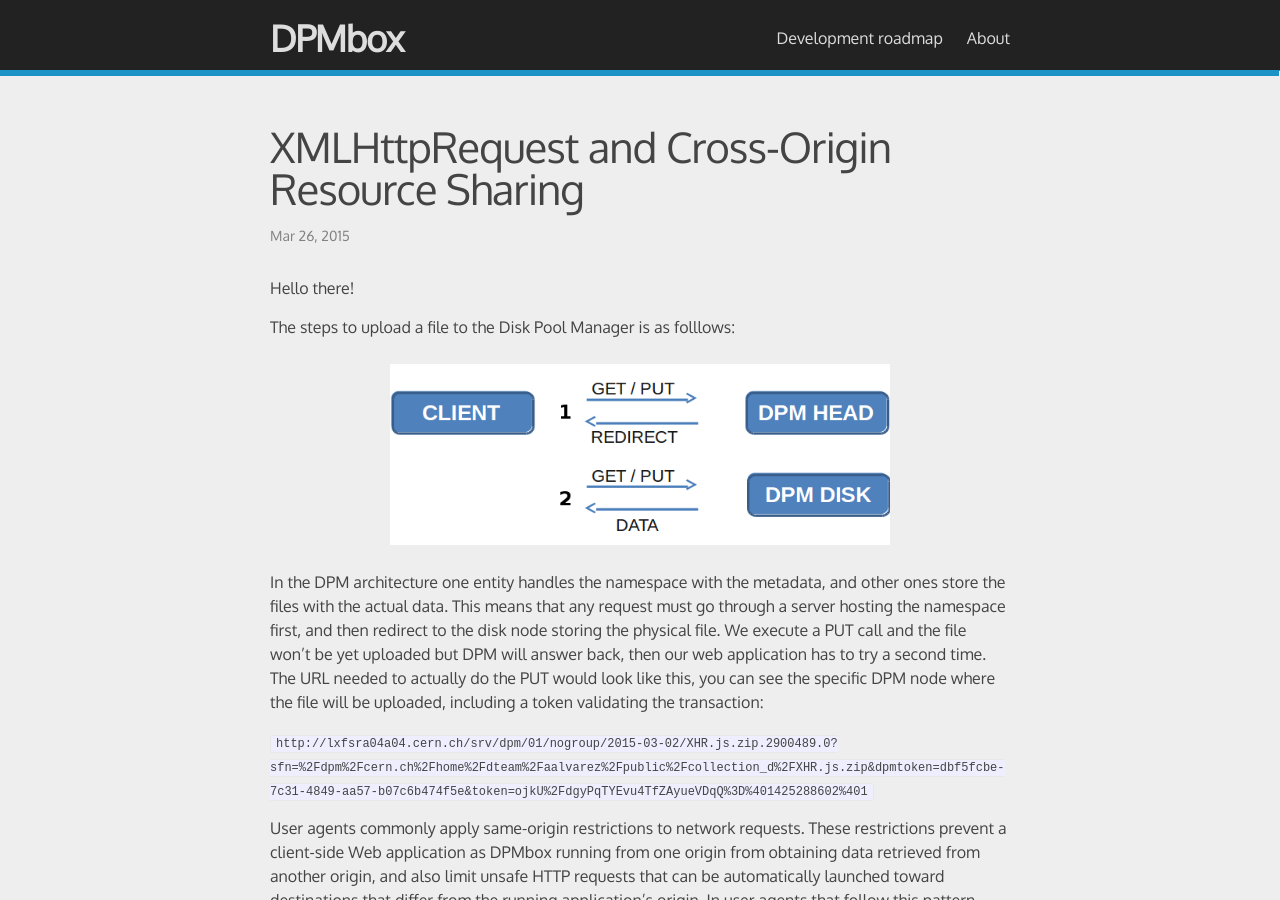
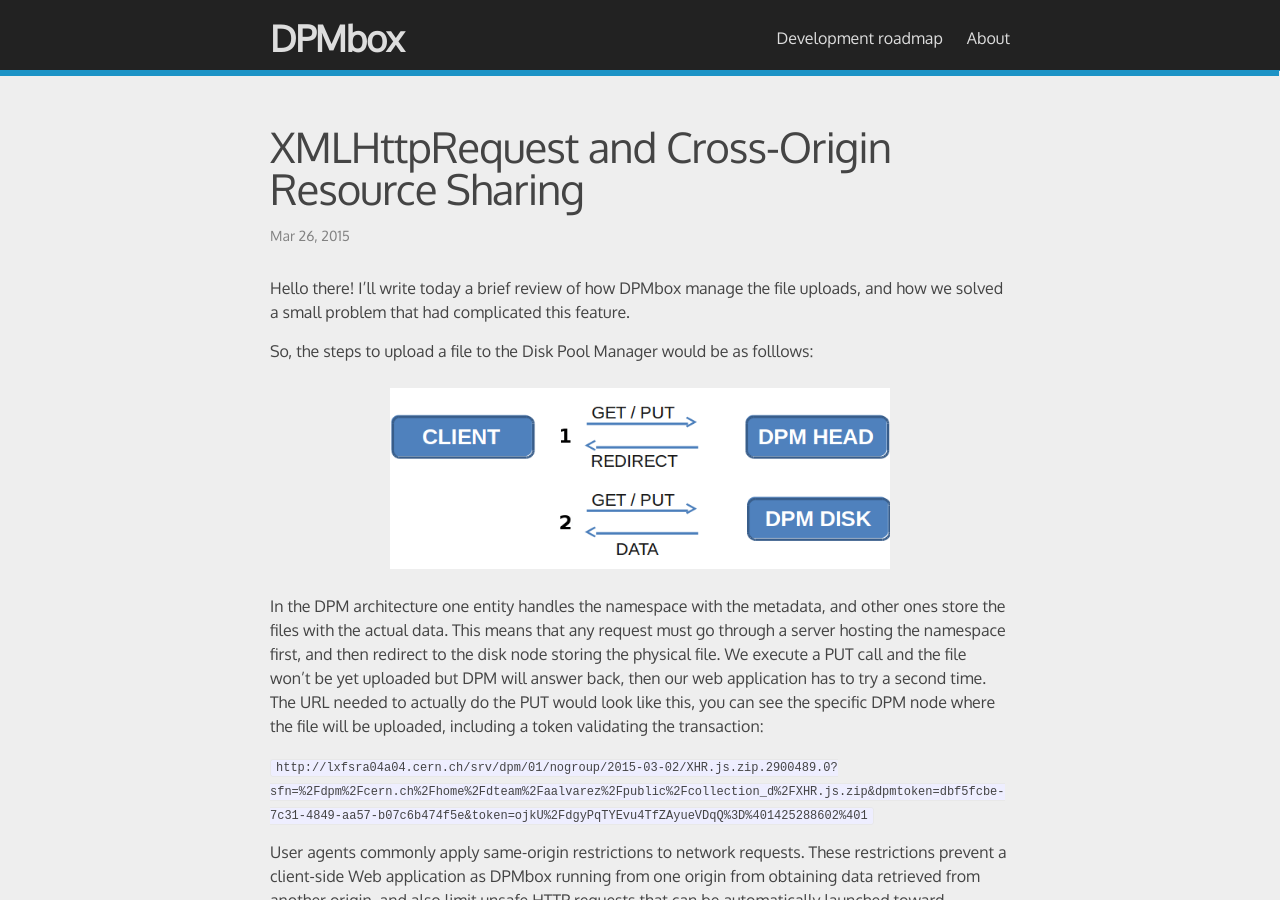
Before and after one commit to calvellido/DPMbox, a Jekyll site: the page built from _posts/2015-03-26-XHR-and-CORS.markdown, in a window 1280 px wide and 900 px high. Built offline with Jekyll 4.4.1, drawn with Linux system fonts in a browser that asks for light colours.

Commit message:
Small intro change

```diff
--- a/_posts/2015-03-26-XHR-and-CORS.markdown
+++ b/_posts/2015-03-26-XHR-and-CORS.markdown
@@ -4,9 +4,9 @@ title:  "XMLHttpRequest and Cross-Origin Resource Sharing"
 date:   2015-03-26 20:35:14
 categories:
 ---
-Hello there!
+Hello there! I'll write today a brief review of how DPMbox manage the file uploads, and how we solved a small problem that had complicated this feature.
 
-The steps to upload a file to the Disk Pool Manager is as folllows:
+So, the steps to upload a file to the Disk Pool Manager would be as folllows:
 
 {: .imagen_sm}
 ![DPM uploads [15-02-2015]]({{ site.baseurl }}/assets/uploads.png)
```
